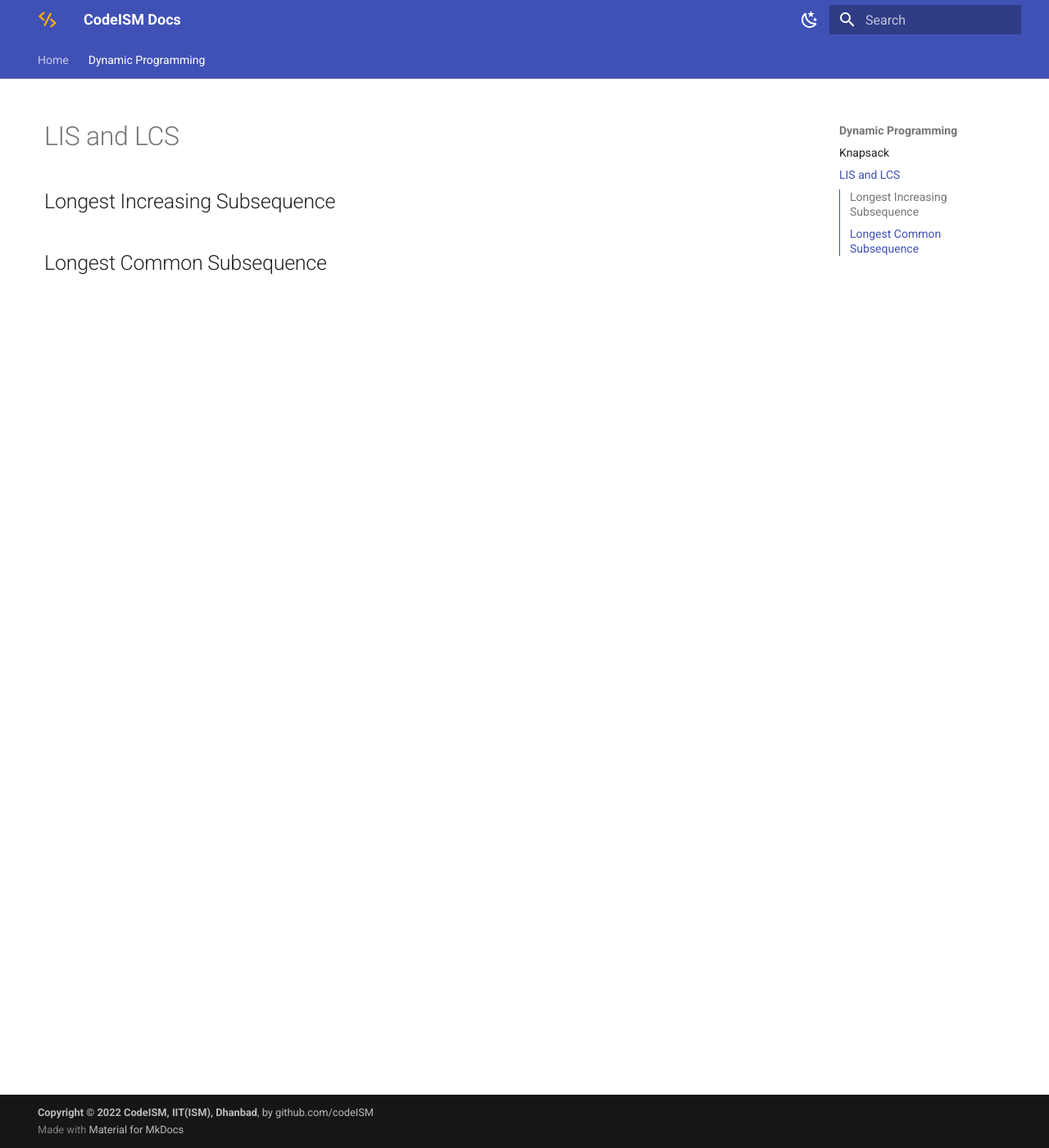
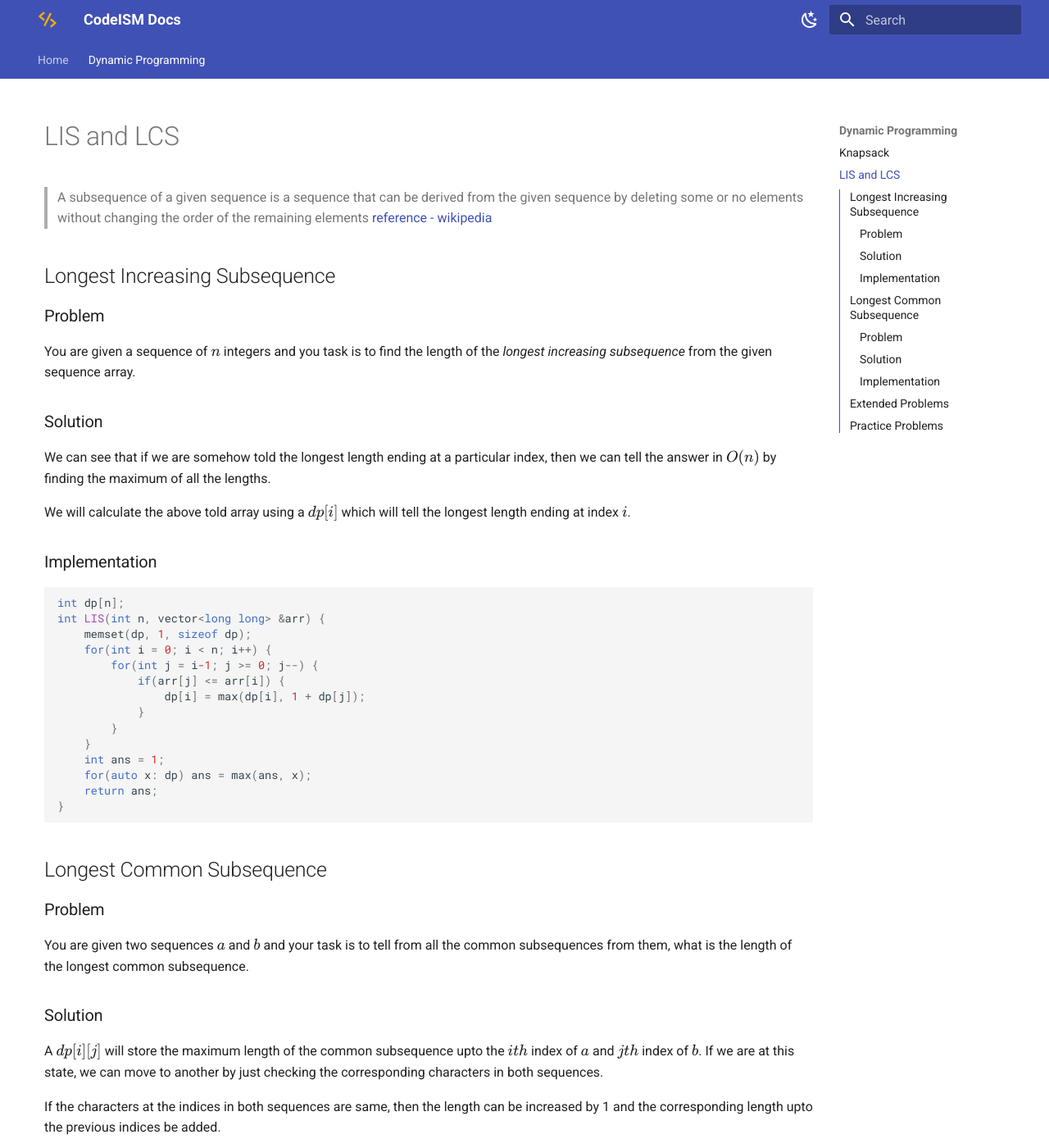
Before and after one commit to CodeISM-Community/docs, an MkDocs documentation site: the page built from docs/dp/lis_lcs.md, in a window 1280 px wide and 1400 px high. Shown: the whole window at 82% size. Built offline with MkDocs 1.6.1 and Material for MkDocs 9.7.7, drawn with Linux system fonts in a browser that asks for light colours; some of the changed text lies outside the part shown.

Commit message:
Added LIS & LCS in dp

````diff
--- a/docs/dp/lis_lcs.md
+++ b/docs/dp/lis_lcs.md
@@ -1,7 +1,73 @@
 # LIS and LCS
+
+> A subsequence of a given sequence is a sequence that can be derived from the given sequence by deleting some or no elements without changing the order of the remaining elements [reference - wikipedia](https://en.wikipedia.org/wiki/Subsequence)
 
 ## Longest Increasing Subsequence
 
+### Problem
 
+You are given a sequence of $n$ integers and you task is to find the length of the *longest increasing subsequence* from the given sequence array.<br>
+
+### Solution
+
+We can see that if we are somehow told the longest length ending at a particular index, then we can tell the answer in $O(n)$ by finding the maximum of all the lengths.
+
+We will calculate the above told array using a $dp[i]$ which will tell the longest length ending at index $i$.
+
+### Implementation
+
+```cpp
+int dp[n];
+int LIS(int n, vector<long long> &arr) {
+    memset(dp, 1, sizeof dp);
+    for(int i = 0; i < n; i++) {
+        for(int j = i-1; j >= 0; j--) {
+            if(arr[j] <= arr[i]) {
+                dp[i] = max(dp[i], 1 + dp[j]);
+            }
+        }
+    }
+    int ans = 1;
+    for(auto x: dp) ans = max(ans, x);
+    return ans;
+}
+```
 
 ## Longest Common Subsequence
+
+### Problem
+
+You are given two sequences $a$ and $b$ and your task is to tell from all the common subsequences from them, what is the length of the longest common subsequence.
+
+### Solution
+
+A $dp[i][j]$ will store the maximum length of the common subsequence upto the $ith$ index of $a$ and $jth$ index of $b$. If we are at this state, we can move to another by just checking the corresponding characters in both sequences.
+
+If the characters at the indices in both sequences are same, then the length can be increased by 1 and the corresponding length upto the previous indices be added.
+
+### Implementation
+
+```cpp
+int dp[n+1][m+1];
+int LCS(string a, int n, string b, int m) {
+    memset(dp, 0, sizeof dp);
+    for(int i = 1; i <= n; i++) {
+        for(int j = 1; j <= m; j++) {
+            if(a[i-1] == b[j-1]) {
+                dp[i][j] = 1 + dp[i-1][j-1];
+            }
+            dp[i][j] = max(dp[i][j], dp[i-1][j]);
+            dp[i][j] = max(dp[i][j], dp[i][j-1]);
+        }
+    }
+    return dp[n][m];
+}
+```
+
+## Extended Problems
+
+1. You are given a sequence and you have to find the length of the Longest Palindromic Subsequence
+
+## Practice Problems
+
+- [Codeforces - Palindrome](https://codeforces.com/problemset/problem/335/B)
````
Also changed, not shown: docs/dp/knapsack.md (+3 -2 lines), docs/navigation.md (+1 -0 lines).
